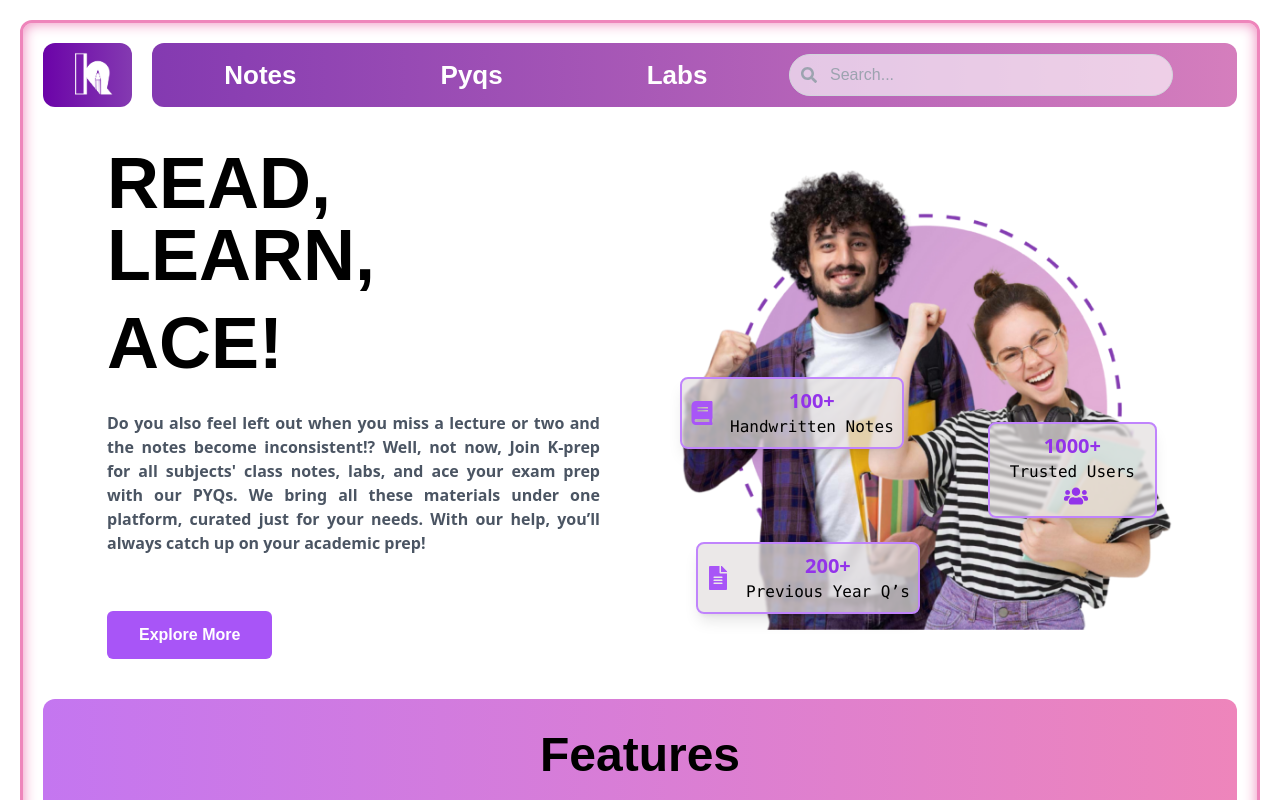
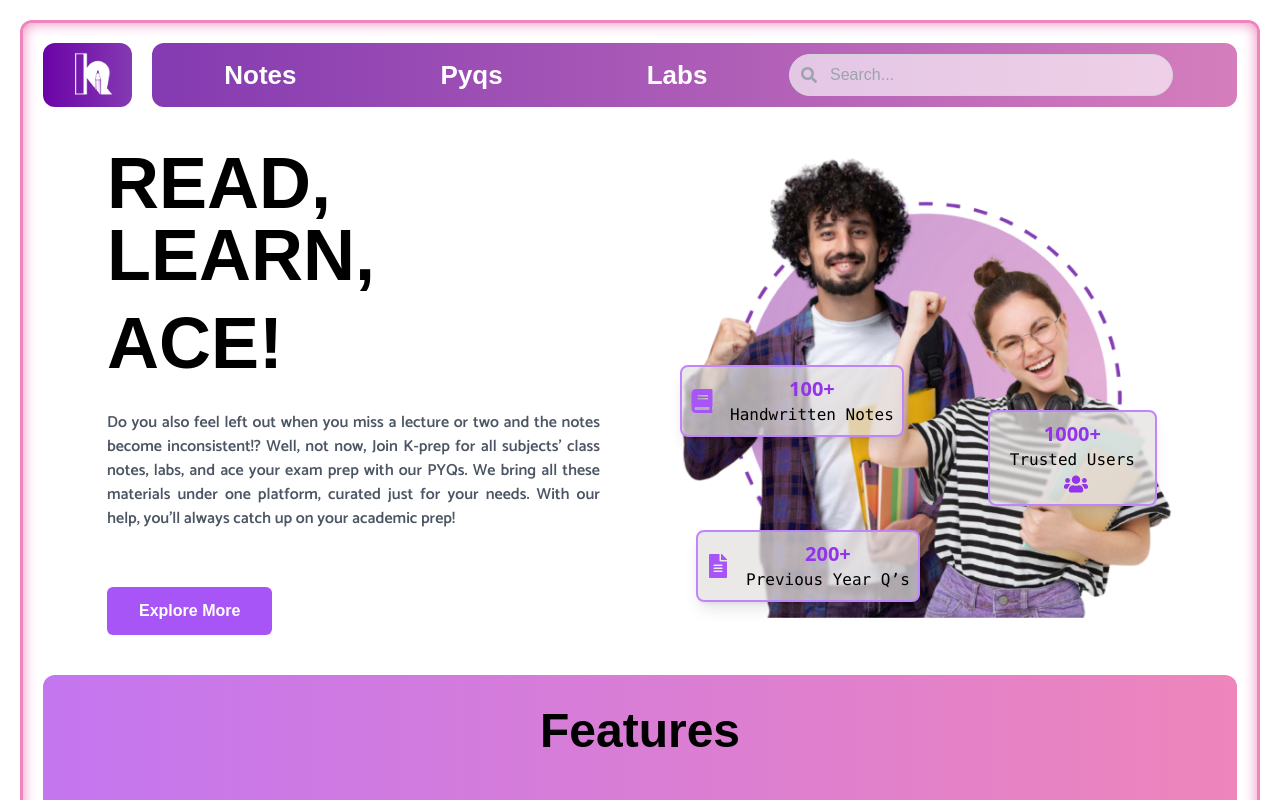
Before and after one commit to Soumyadipmaity1/k-prep-main, a Next.js app: page / in a window 1280 px wide. Shown: the top 800 px of the page. Built offline with nearby package versions, Linux system fonts and the light colour scheme; a web font is replaced by a local one.

Commit message:
refactor: Updated Hero component with new font and content for academic notes promotion.

```diff
--- a/src/components/landingpage/Hero/Hero.tsx
+++ b/src/components/landingpage/Hero/Hero.tsx
@@ -2,6 +2,13 @@
 import { FC } from 'react';
 import { FaBook, FaUsers, FaFileAlt } from 'react-icons/fa';
 import Image from 'next/image';
+import { Catamaran } from 'next/font/google';
+
+const catamaran = Catamaran({
+  subsets: ['latin'],
+  weight: ['400', '500', '700'],
+  display: 'swap',
+});
 
 const Hero: FC = () => {
   return (
@@ -10,7 +17,7 @@ const Hero: FC = () => {
         <h1 className="sm:text-7xl text-5xl font-bold mb-4">READ, LEARN,</h1>
         <h1 className="sm:text-7xl text-5xl font-bold mb-4"> ACE!</h1>
 
-        <p className="text-gray-600 sm:mb-6 sm:px-0 px-4 text-justify font-semibold  sm:mt-8 mt-5 font-sans">
+        <p className="text-gray-600 sm:mb-6 sm:px-0 px-4 text-justify font-semibold font-catamaran sm:mt-8 mt-5">
         Do you also feel left out when you miss a lecture or two and the notes become inconsistent!? Well, not now,
 Join K-prep for all subjects&apos; class notes, labs, and ace your exam prep with our PYQs.
 We bring all these materials under one platform, curated just for your needs.
```
